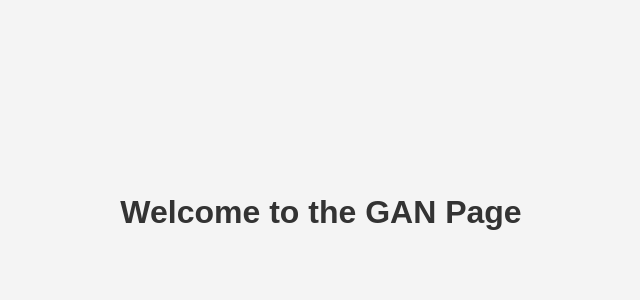
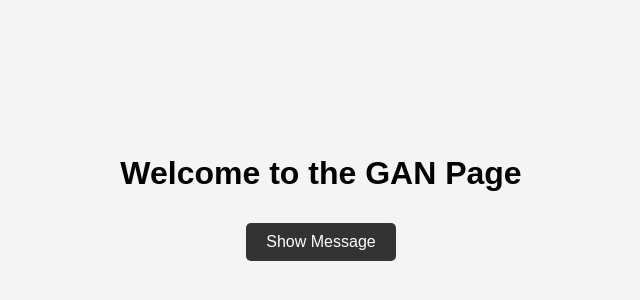
Before and after one commit to bigmouse8748/MedicalWeb, a plain HTML site: page gan/index.html in a window 1280 px wide. Shown: the part 188-488 px from the top of the page, without its empty margins (319-959 px from the left). Drawn offline with Linux system fonts and the light colour scheme.

Commit message:
add lambda

```diff
--- a/gan/index.html
+++ b/gan/index.html
@@ -6,20 +6,57 @@
     <title>GAN</title>
     <style>
         body {
-            margin: 0;
             font-family: Arial, sans-serif;
             display: flex;
+            flex-direction: column;
+            align-items: center;
             justify-content: center;
-            align-items: center;
             min-height: 100vh;
+            margin: 0;
             background-color: #f4f4f4;
         }
-        h1 {
+        button {
+            padding: 10px 20px;
+            font-size: 16px;
+            margin: 10px 0;
+            cursor: pointer;
+            background-color: #333;
+            color: white;
+            border: none;
+            border-radius: 5px;
+            transition: background-color 0.3s ease;
+        }
+        button:hover {
+            background-color: #555;
+        }
+        #message {
+            margin-top: 20px;
+            font-size: 18px;
             color: #333;
         }
     </style>
 </head>
 <body>
     <h1>Welcome to the GAN Page</h1>
+    <button onclick="triggerLambda()">Show Message</button>
+    <div id="message"></div>
+
+    <script>
+        async function triggerLambda() {
+            const apiUrl = "https://8mmd170j86.execute-api.us-east-1.amazonaws.com/staging"; // Replace with your API Gateway URL
+
+            try {
+                const response = await fetch(apiUrl);
+                if (response.ok) {
+                    const message = await response.text();
+                    document.getElementById("message").innerText = message;
+                } else {
+                    document.getElementById("message").innerText = "Failed to fetch message.";
+                }
+            } catch (error) {
+                document.getElementById("message").innerText = "An error occurred: " + error.message;
+            }
+        }
+    </script>
 </body>
 </html>
```
